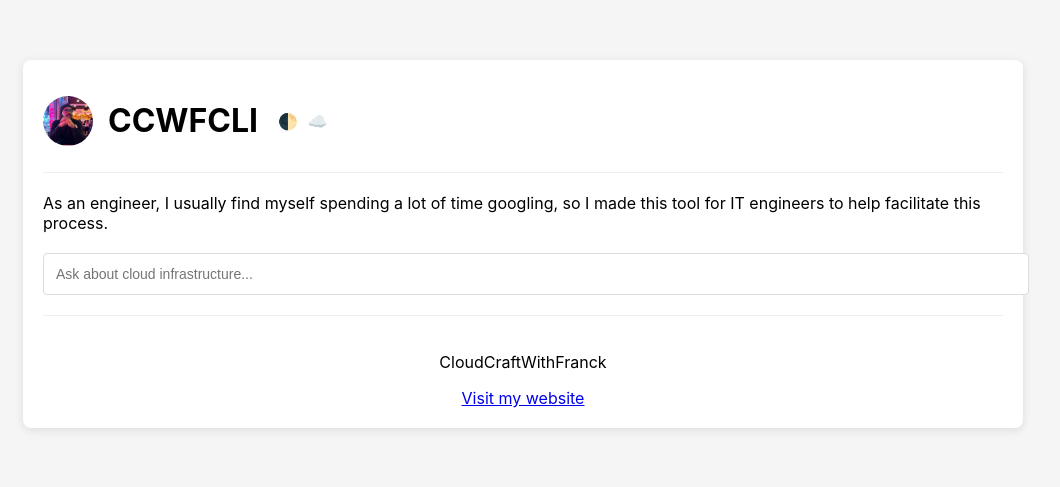
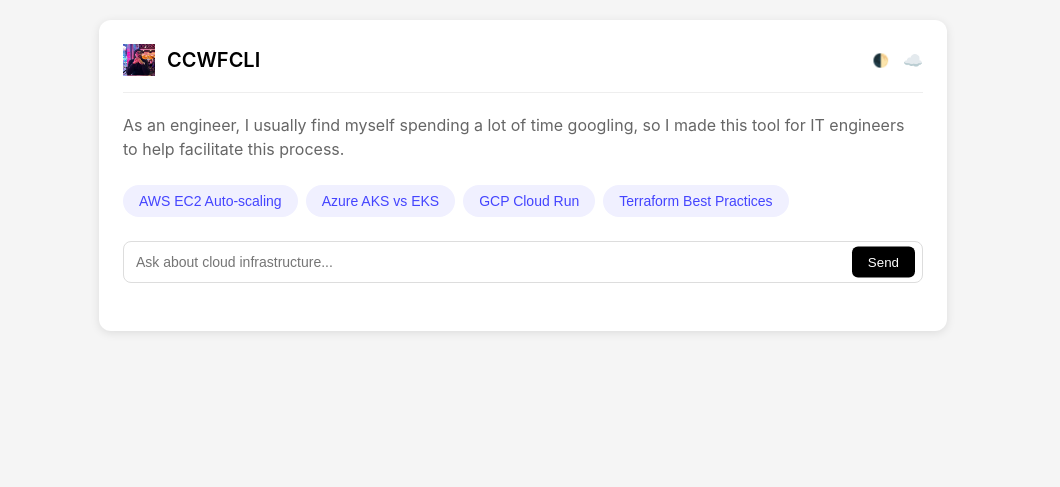
Before and after one commit to cloudcwfranck/cloot, a Flask app: page / in a window 1280 px wide. Shown: the top 487 px of the page, without its empty margins (117-1177 px from the left). Run offline with Flask 3, Linux system fonts and the light colour scheme; parts of the project's set-up code (start-up, migrations or seed data) failed here and were passed over; some libraries are stand-ins or nearby versions.

Commit message:
Assistant checkpoint: Update UI design with new features and minimal look
Assistant generated file changes:
- templates/index.html: Update UI design and add requested features

---

User prompt:

I want it like this with the functionalities requested

````diff
--- a/templates/index.html
+++ b/templates/index.html
@@ -3,169 +3,230 @@
 <html>
 <head>
     <title>CCWFCLI</title>
-    <link href="https://cdnjs.cloudflare.com/ajax/libs/prismjs/1.29.0/themes/prism-tomorrow.min.css" rel="stylesheet" />
+    <link href="https://cdnjs.cloudflare.com/ajax/libs/prismjs/1.29.0/themes/prism.min.css" rel="stylesheet" />
     <style>
-        :root {
-            --bg-color: #f5f5f5;
-            --text-color: #000;
-            --container-bg: #fff;
-            --code-bg: #1e1e1e;
-            --suggestion-bg: #f0f0f0;
-        }
-        [data-theme="dark"] {
-            --bg-color: #1a1a1a;
-            --text-color: #fff;
-            --container-bg: #2d2d2d;
-            --suggestion-bg: #3d3d3d;
-        }
         body {
             font-family: -apple-system, BlinkMacSystemFont, "Segoe UI", Roboto, sans-serif;
-            max-width: 1000px;
-            margin: 40px auto;
+            margin: 0;
             padding: 20px;
-            background-color: var(--bg-color);
-            color: var(--text-color);
+            background: #f5f5f5;
         }
         .chat-container {
-            background: var(--container-bg);
-            border-radius: 8px;
+            max-width: 800px;
+            margin: 0 auto;
+            background: white;
+            border-radius: 12px;
             box-shadow: 0 2px 10px rgba(0,0,0,0.1);
-            padding: 20px;
+            padding: 24px;
         }
         .header {
             display: flex;
             align-items: center;
-            gap: 15px;
+            justify-content: space-between;
             margin-bottom: 20px;
-            padding-bottom: 10px;
             border-bottom: 1px solid #eee;
+            padding-bottom: 16px;
+        }
+        .header-left {
+            display: flex;
+            align-items: center;
+            gap: 12px;
         }
         .logo {
-            width: 50px;
-            height: 50px;
-            border-radius: 50%;
+            width: 32px;
+            height: 32px;
+        }
+        .title {
+            font-size: 20px;
+            font-weight: 600;
+            margin: 0;
+        }
+        .theme-controls {
+            display: flex;
+            gap: 8px;
+        }
+        .description {
+            color: #666;
+            margin-bottom: 24px;
+            line-height: 1.5;
+        }
+        .suggestions {
+            display: flex;
+            gap: 8px;
+            flex-wrap: wrap;
+            margin-bottom: 24px;
+        }
+        .suggestion-pill {
+            background: #f0f0ff;
+            padding: 8px 16px;
+            border-radius: 16px;
+            font-size: 14px;
+            cursor: pointer;
+            border: none;
+            color: #4444ff;
+        }
+        .suggestion-pill:hover {
+            background: #e0e0ff;
+        }
+        .input-container {
+            position: relative;
+            margin-bottom: 16px;
         }
         .message-input {
             width: 100%;
             padding: 12px;
             border: 1px solid #ddd;
-            border-radius: 4px;
+            border-radius: 8px;
             font-size: 14px;
-            background: var(--container-bg);
-            color: var(--text-color);
+            box-sizing: border-box;
+        }
+        .send-button {
+            position: absolute;
+            right: 8px;
+            top: 50%;
+            transform: translateY(-50%);
+            background: #000;
+            color: white;
+            border: none;
+            padding: 8px 16px;
+            border-radius: 6px;
+            cursor: pointer;
         }
         .response-area {
-            margin: 20px 0;
-            font-family: 'Fira Code', monospace;
+            margin-top: 24px;
         }
         .code-block {
             position: relative;
-            margin: 10px 0;
+            margin: 16px 0;
+            background: #f8f8f8;
+            border-radius: 8px;
+            overflow: hidden;
         }
         .copy-button {
             position: absolute;
-            top: 5px;
-            right: 5px;
-            background: #4CAF50;
-            color: white;
-            border: none;
-            padding: 5px 10px;
+            top: 8px;
+            right: 8px;
+            background: rgba(255,255,255,0.9);
+            border: 1px solid #ddd;
+            padding: 4px 8px;
             border-radius: 4px;
             cursor: pointer;
             font-size: 12px;
         }
         .expandable {
-            border: 1px solid #ddd;
-            border-radius: 4px;
-            margin: 10px 0;
+            border: 1px solid #eee;
+            border-radius: 8px;
+            margin: 16px 0;
         }
         .expandable-header {
-            padding: 10px;
-            background: var(--suggestion-bg);
+            padding: 12px;
+            background: #f8f8f8;
             cursor: pointer;
+            font-weight: 500;
         }
         .expandable-content {
-            padding: 10px;
+            padding: 12px;
             display: none;
         }
         .cost-estimate {
-            background: #f8d7da;
-            color: #721c24;
-            padding: 10px;
+            background: #fff8f8;
+            border-left: 4px solid #ff4444;
+            padding: 12px;
+            margin: 16px 0;
             border-radius: 4px;
-            margin: 10px 0;
         }
-        .suggestions-container {
+        [data-theme="dark"] {
+            background: #1a1a1a;
+            color: #fff;
+        }
+        [data-theme="dark"] .chat-container {
+            background: #2d2d2d;
+        }
+        [data-theme="dark"] .message-input {
+            background: #333;
+            color: #fff;
+            border-color: #444;
+        }
+        [data-theme="dark"] .suggestion-pill {
+            background: #333;
+            color: #99f;
+        }
+        .autocomplete {
             position: absolute;
-            width: 100%;
-            background: var(--container-bg);
+            top: 100%;
+            left: 0;
+            right: 0;
+            background: white;
             border: 1px solid #ddd;
-            border-radius: 4px;
-            max-height: 200px;
-            overflow-y: auto;
+            border-radius: 8px;
+            margin-top: 4px;
+            box-shadow: 0 2px 10px rgba(0,0,0,0.1);
             display: none;
         }
-        .suggestion-item {
-            padding: 8px;
+        .autocomplete-item {
+            padding: 8px 12px;
             cursor: pointer;
         }
-        .suggestion-item:hover {
-            background: var(--suggestion-bg);
-        }
-        .theme-switch {
-            cursor: pointer;
-            padding: 5px;
-        }
-        .signature {
-            text-align: center;
-            margin-top: 20px;
-            padding-top: 20px;
-            border-top: 1px solid #eee;
+        .autocomplete-item:hover {
+            background: #f0f0f0;
         }
     </style>
 </head>
 <body>
     <div class="chat-container">
         <div class="header">
+            <div class="header-left">
                 <img src="/attached_assets/CCWF logo.jpg" alt="CCWFCLI Logo" class="logo">
-            <h1>CCWFCLI</h1>
-            <div>
-                <span class="theme-switch" onclick="toggleTheme()">🌓</span>
+                <h1 class="title">CCWFCLI</h1>
+            </div>
+            <div class="theme-controls">
+                <button onclick="toggleTheme()" style="background: none; border: none; cursor: pointer;">🌓</button>
                 <span>☁️</span>
             </div>
         </div>
-        <p>As an engineer, I usually find myself spending a lot of time googling, so I made this tool for IT engineers to help facilitate this process.</p>
-        <div class="response-area" id="responseArea"></div>
+
+        <p class="description">
+            As an engineer, I usually find myself spending a lot of time googling, so I made this tool for IT engineers to help facilitate this process.
+        </p>
+
+        <div class="suggestions">
+            <button class="suggestion-pill" onclick="selectSuggestion('How does AWS EC2 auto-scaling work?')">AWS EC2 Auto-scaling</button>
+            <button class="suggestion-pill" onclick="selectSuggestion('Azure AKS vs EKS comparison')">Azure AKS vs EKS</button>
+            <button class="suggestion-pill" onclick="selectSuggestion('GCP Cloud Run setup')">GCP Cloud Run</button>
+            <button class="suggestion-pill" onclick="selectSuggestion('Terraform best practices')">Terraform Best Practices</button>
+        </div>
+
         <form id="queryForm" onsubmit="return handleSubmit(event)">
-            <div style="position: relative;">
+            <div class="input-container">
                 <input type="text" class="message-input" id="queryInput"
                        placeholder="Ask about cloud infrastructure..."
                        oninput="handleInput(event)">
-                <div id="suggestions" class="suggestions-container"></div>
+                <button type="submit" class="send-button">Send</button>
+                <div id="autocomplete" class="autocomplete"></div>
             </div>
         </form>
-        <div class="signature">
-            <p>CloudCraftWithFranck</p>
-            <a href="https://www.cloudcraftwithfranck.org/" target="_blank">Visit my website</a>
-        </div>
+
+        <div class="response-area" id="responseArea"></div>
     </div>
 
     <script src="https://cdnjs.cloudflare.com/ajax/libs/prismjs/1.29.0/prism.min.js"></script>
     <script src="https://cdnjs.cloudflare.com/ajax/libs/prismjs/1.29.0/components/prism-bash.min.js"></script>
     <script src="https://cdnjs.cloudflare.com/ajax/libs/prismjs/1.29.0/components/prism-hcl.min.js"></script>
+
     <script>
-        // Initialize Prism
         if (typeof Prism !== 'undefined') {
             Prism.highlightAll();
         }
-    </script>
 
-    <script>
-        const commonQueries = [
-            'How to create an EC2 instance with Terraform?',
-            'Deploy a containerized app on Azure AKS',
-            'Setup a GCP Cloud Function',
-            'Create an AWS Lambda function'
+        const cloudCommands = [
+            'Create EC2 instance',
+            'Setup Azure VM',
+            'Deploy to GCP',
+            'Configure AWS VPC',
+            'Setup Kubernetes cluster',
+            'Create Azure Function',
+            'Configure AWS Lambda',
+            'Setup GCP Cloud Run'
         ];
 
         function toggleTheme() {
@@ -175,55 +236,66 @@
 
         function handleInput(event) {
             const input = event.target.value.toLowerCase();
-            const suggestions = document.getElementById('suggestions');
+            const autocomplete = document.getElementById('autocomplete');
 
             if (input.length < 2) {
-                suggestions.style.display = 'none';
+                autocomplete.style.display = 'none';
                 return;
             }
 
-            const filtered = commonQueries.filter(q =>
-                q.toLowerCase().includes(input)
+            const matches = cloudCommands.filter(cmd =>
+                cmd.toLowerCase().includes(input)
             );
 
-            suggestions.innerHTML = filtered.map(q =>
-                `<div class="suggestion-item" onclick="selectSuggestion('${q}')">${q}</div>`
-            ).join('');
-
-            suggestions.style.display = filtered.length ? 'block' : 'none';
+            if (matches.length) {
+                autocomplete.innerHTML = matches
+                    .map(cmd => `<div class="autocomplete-item" onclick="selectSuggestion('${cmd}')">${cmd}</div>`)
+                    .join('');
+                autocomplete.style.display = 'block';
+            } else {
+                autocomplete.style.display = 'none';
+            }
         }
 
         function selectSuggestion(query) {
             document.getElementById('queryInput').value = query;
-            document.getElementById('suggestions').style.display = 'none';
+            document.getElementById('autocomplete').style.display = 'none';
             handleSubmit(new Event('submit'));
         }
 
         function formatResponse(response) {
-            // Split response into sections
-            const sections = response.split('---');
             let html = '';
+            const sections = response.split('\n');
+
+            let inCodeBlock = false;
+            let codeContent = '';
+            let language = '';
 
             sections.forEach(section => {
-                if (section.includes('```')) {
-                    const language = section.includes('terraform') ? 'hcl' : 'bash';
+                if (section.startsWith('```')) {
+                    if (!inCodeBlock) {
+                        language = section.slice(3) || 'bash';
+                        inCodeBlock = true;
+                        codeContent = '';
+                    } else {
                         html += `
                             <div class="code-block">
                                 <button class="copy-button" onclick="copyCode(this)">Copy</button>
-                            <pre><code class="language-${language}">${section.replace(/```[a-z]*\n/g, '').replace(/```/g, '')}</code></pre>
+                                <pre><code class="language-${language}">${codeContent}</code></pre>
                             </div>
                         `;
+                        inCodeBlock = false;
+                    }
+                } else if (inCodeBlock) {
+                    codeContent += section + '\n';
                 } else if (section.includes('[Cost Estimate]')) {
                     html += `<div class="cost-estimate">${section}</div>`;
                 } else if (section.includes('[Advanced]')) {
-                    const title = section.split('\n')[0];
-                    const content = section.split('\n').slice(1).join('\n');
+                    const title = section;
                     html += `
                         <div class="expandable">
-                            <div class="expandable-header" onclick="toggleExpand(this)">
-                                ${title}
-                            </div>
-                            <div class="expandable-content">${content}</div>
+                            <div class="expandable-header" onclick="toggleExpand(this)">${title}</div>
+                            <div class="expandable-content"></div>
                         </div>
                     `;
                 } else {
@@ -252,19 +324,22 @@
             const responseArea = document.getElementById('responseArea');
             const query = input.value;
 
-            responseArea.innerHTML = 'Generating response...';
+            if (!query.trim()) return;
+
+            responseArea.innerHTML = '<p>Generating response...</p>';
 
             try {
                 const response = await fetch('/ask', {
                     method: 'POST',
                     headers: {'Content-Type': 'application/json'},
-                    body: JSON.stringify({query: query})
+                    body: JSON.stringify({query})
                 });
+
                 const data = await response.text();
                 responseArea.innerHTML = formatResponse(data);
                 Prism.highlightAll();
             } catch (error) {
-                responseArea.innerHTML = 'Error: ' + error;
+                responseArea.innerHTML = `<p style="color: red">Error: ${error.message}</p>`;
             }
 
             input.value = '';
````
Lines whose indentation alone changed are shown as unchanged.
